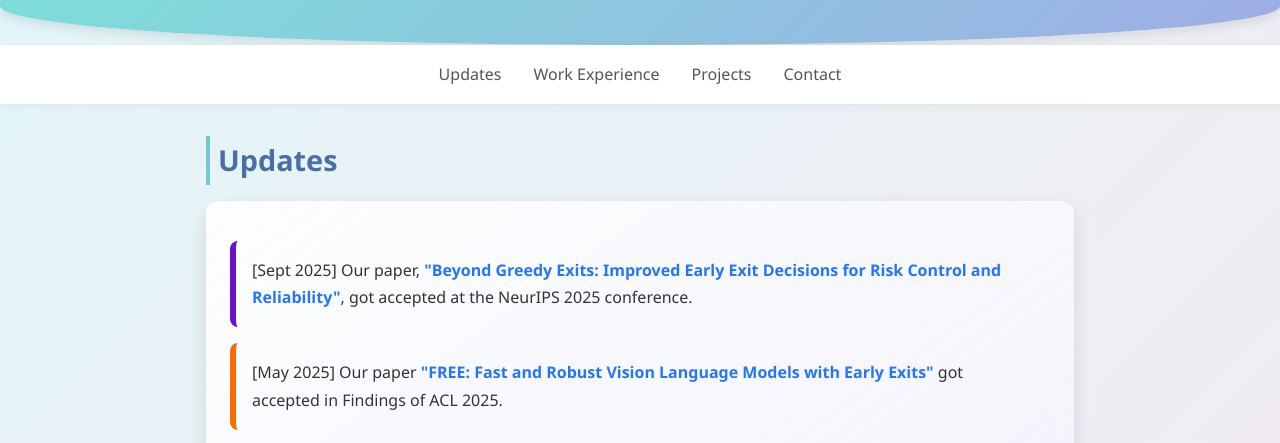
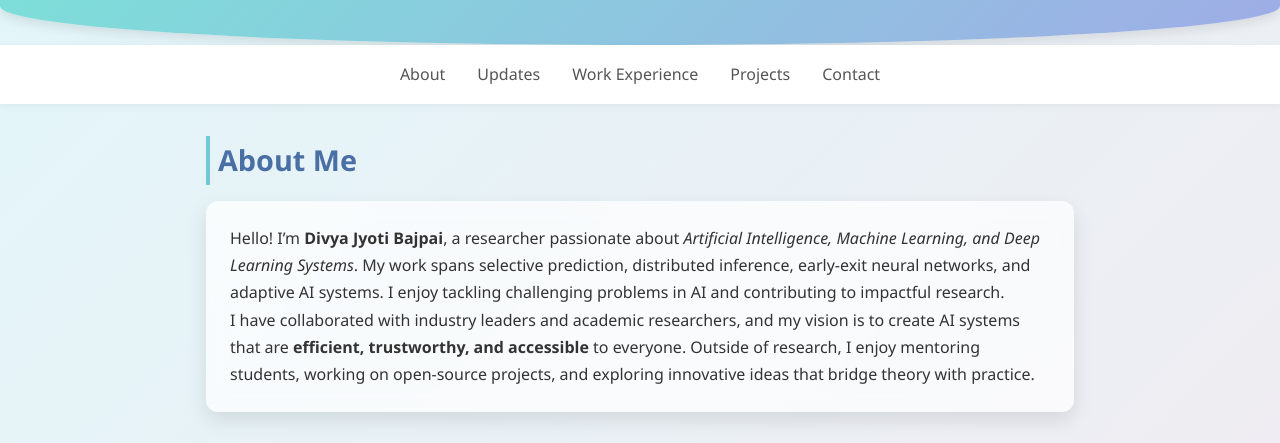
Before and after one commit to Div290/div290.github.io, a plain HTML site: page index.html in a window 1280 px wide. Shown: the part 344-787 px from the top of the page. Drawn offline with Linux system fonts and the light colour scheme.

Commit message:
Update index.html

```diff
--- a/index.html
+++ b/index.html
@@ -6,11 +6,7 @@
   <title>Divya Jyoti Bajpai | Portfolio</title>
   <style>
     /* General Reset */
-    * {
-      margin: 0;
-      padding: 0;
-      box-sizing: border-box;
-    }
+    * { margin: 0; padding: 0; box-sizing: border-box; }
     body {
       font-family: "Segoe UI", Roboto, Helvetica, Arial, sans-serif;
       line-height: 1.7;
@@ -58,11 +54,7 @@
     nav a:hover { color: #4a6fa5; }
 
     /* Main Content */
-    main {
-      max-width: 900px;
-      margin: 2rem auto;
-      padding: 0 1rem;
-    }
+    main { max-width: 900px; margin: 2rem auto; padding: 0 1rem; }
     section { margin-bottom: 3rem; }
     h2 {
       font-size: 1.8rem;
@@ -82,10 +74,7 @@
       box-shadow: 0 8px 20px rgba(0,0,0,0.1);
       transition: transform 0.3s, box-shadow 0.3s;
     }
-    .glass:hover {
-      transform: translateY(-5px);
-      box-shadow: 0 12px 25px rgba(0,0,0,0.15);
-    }
+    .glass:hover { transform: translateY(-5px); box-shadow: 0 12px 25px rgba(0,0,0,0.15); }
 
     /* Updates */
     .updates ul { list-style: none; }
@@ -93,6 +82,11 @@
       margin: 0.8rem 0;
       padding: 0.8rem;
       border-left: 5px solid #2575fc;
+    }
+    #updates li:hover {
+      transform: translateX(5px);
+      box-shadow: 0 6px 18px rgba(0,0,0,0.12);
+      background: rgba(255, 255, 255, 0.9);
     }
 
     /* Work Experience */
@@ -133,6 +127,7 @@
 
   <!-- Navigation -->
   <nav>
+    <a href="#about">About</a>
     <a href="#updates">Updates</a>
     <a href="#work">Work Experience</a>
     <a href="#projects">Projects</a>
@@ -141,6 +136,26 @@
 
   <!-- Main -->
   <main>
+    <!-- About -->
+    <section id="about">
+      <h2>About Me</h2>
+      <div class="glass">
+        <p>
+          Hello! I’m <strong>Divya Jyoti Bajpai</strong>, a researcher passionate about
+          <em>Artificial Intelligence, Machine Learning, and Deep Learning Systems</em>.
+          My work spans selective prediction, distributed inference, early-exit neural networks,
+          and adaptive AI systems. I enjoy tackling challenging problems in AI and
+          contributing to impactful research.
+        </p>
+        <p>
+          I have collaborated with industry leaders and academic researchers, and my vision
+          is to create AI systems that are <strong>efficient, trustworthy, and accessible</strong>
+          to everyone. Outside of research, I enjoy mentoring students, working on open-source
+          projects, and exploring innovative ideas that bridge theory with practice.
+        </p>
+      </div>
+    </section>
+
     <!-- Updates -->
     <section id="updates">
       <h2>Updates</h2>
@@ -158,16 +173,6 @@
         </ul>
       </div>
     </section>
-
-  <style>
-    /* Hover effect for updates */
-    #updates li:hover {
-      transform: translateX(5px);
-      box-shadow: 0 6px 18px rgba(0,0,0,0.12);
-      background: rgba(255, 255, 255, 0.9);
-    }
-  </style>
-
 
     <!-- Work Experience -->
     <section id="work">
```
Lines whose indentation alone changed are shown as unchanged.
